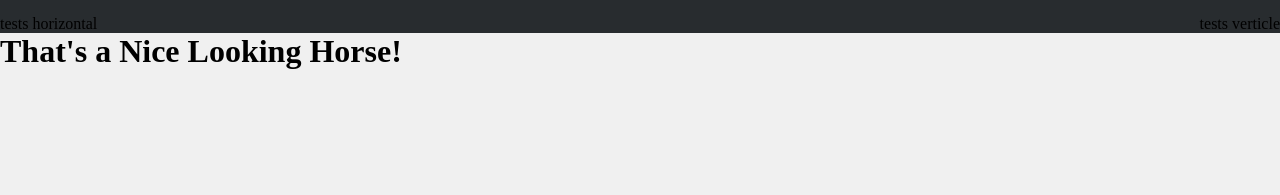
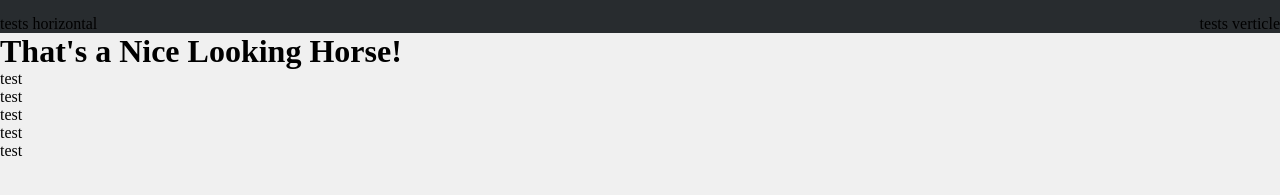
Before and after one commit to nordbyi/Turing-Mod-2-Static-Comp, a plain HTML site: page index.html in a window 1280 px wide. Shown: the part 127-322 px from the top of the page. Drawn offline with Linux system fonts and the light colour scheme.

Commit message:
Add test divs for grid section

```diff
--- a/index.html
+++ b/index.html
@@ -16,6 +16,11 @@
     <h1>That's a Nice Looking Horse!</h1>
     <section>
       <!-- Grid the flex -->
+      <div class="test">test</div>
+      <div class="test">test</div>
+      <div class="test">test</div>
+      <div class="test">test</div>
+      <div class="test">test</div>
     </section>
   </main>
 </body>
```
